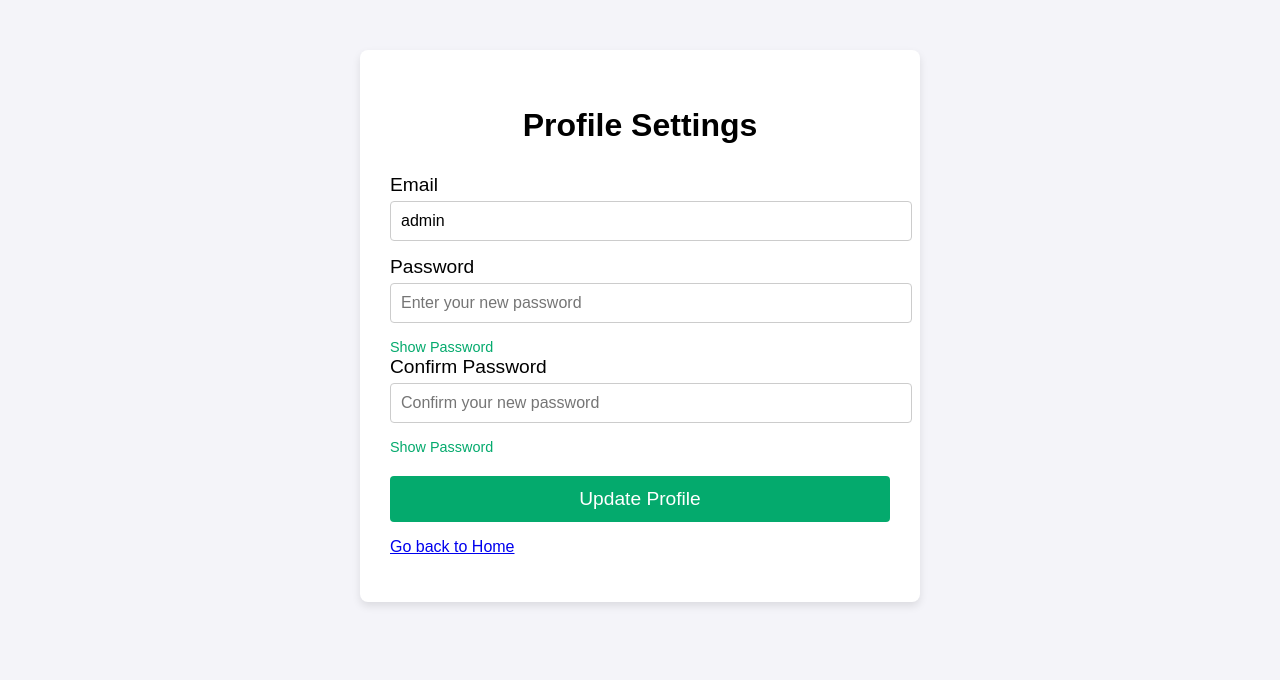
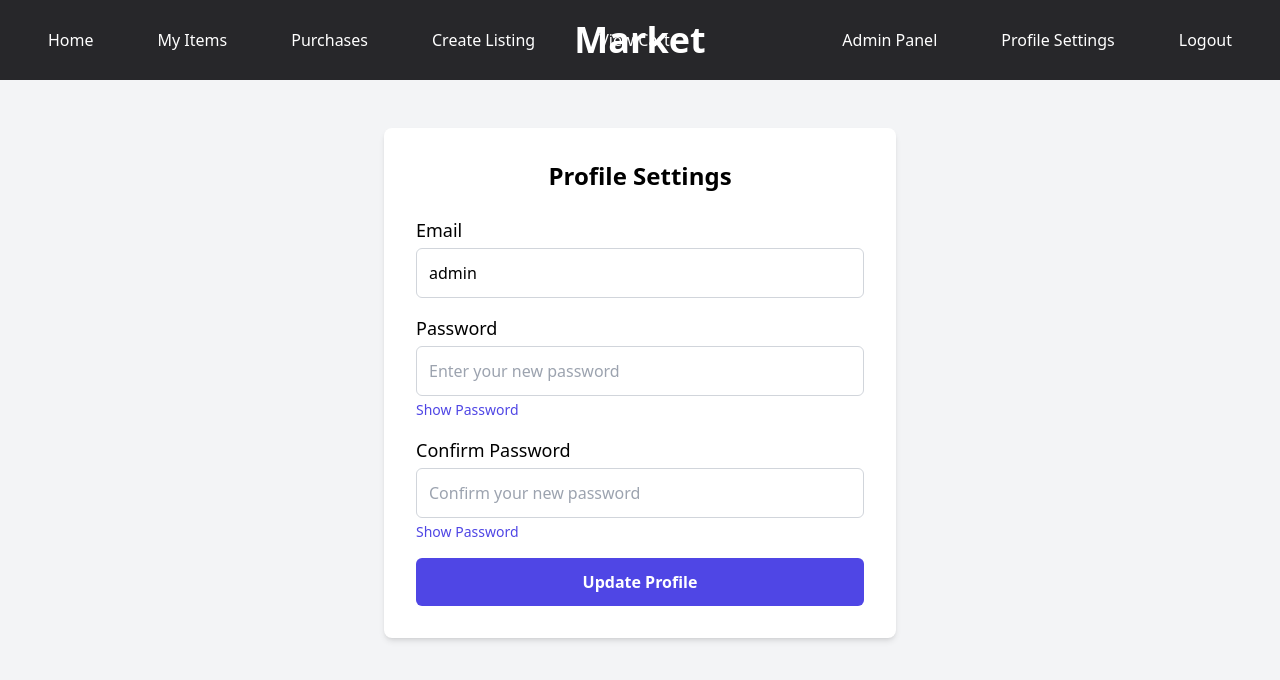
Before and after one commit to btfuhrma/CIS566-Market, a Django app: page /app_user/Item/profile-settings/ in a window 1280 px wide. Shown: the top 680 px of the page. Run offline with Django 5.2, Linux system fonts and the light colour scheme; a user stored in the database is signed in; some libraries are stand-ins or nearby versions.

Commit message:
fixed styling for new pages

```diff
--- a/Market/templates/Item/buy.html
+++ b/Market/templates/Item/buy.html
@@ -22,6 +22,10 @@
             <h1 class="text-4xl font-bold text-white absolute left-1/2 -translate-x-1/2">Market</h1>
             <div class="ml-auto flex space-x-8">
                 {% if user.is_authenticated %}
+                    {% if user.is_superuser and user.is_staff %}
+                        <a href="/admin/" class="text-white hover:text-gray-300 block px-4 py-2">Admin Panel</a>
+                    {% endif %}
+                    <a href="{% url 'profile_settings' %}" class="text-white hover:text-gray-300 block px-4 py-2">Profile Settings</a>
                     <a href="{% url 'logout' %}" class="text-white hover:text-gray-300 block px-4 py-2">Logout</a>
                 {% else %}
                     <a href="{% url 'loginPage' %}" class="text-white hover:text-gray-300 block px-4 py-2">Login</a>
--- a/Market/templates/Item/cart.html
+++ b/Market/templates/Item/cart.html
@@ -22,6 +22,10 @@
             <h1 class="text-4xl font-bold text-white absolute left-1/2 -translate-x-1/2">Market</h1>
             <div class="ml-auto flex space-x-8">
                 {% if user.is_authenticated %}
+                    {% if user.is_superuser and user.is_staff %}
+                        <a href="/admin/" class="text-white hover:text-gray-300 block px-4 py-2">Admin Panel</a>
+                    {% endif %}
+                    <a href="{% url 'profile_settings' %}" class="text-white hover:text-gray-300 block px-4 py-2">Profile Settings</a>
                     <a href="{% url 'logout' %}" class="text-white hover:text-gray-300 block px-4 py-2">Logout</a>
                 {% else %}
                     <a href="{% url 'loginPage' %}" class="text-white hover:text-gray-300 block px-4 py-2">Login</a>
--- a/Market/templates/Item/confirmation.html
+++ b/Market/templates/Item/confirmation.html
@@ -23,6 +23,10 @@
             <h1 class="text-4xl font-bold text-white absolute left-1/2 -translate-x-1/2">Market</h1>
             <div class="ml-auto flex space-x-8">
                 {% if user.is_authenticated %}
+                    {% if user.is_superuser and user.is_staff %}
+                        <a href="/admin/" class="text-white hover:text-gray-300 block px-4 py-2">Admin Panel</a>
+                    {% endif %}
+                    <a href="{% url 'profile_settings' %}" class="text-white hover:text-gray-300 block px-4 py-2">Profile Settings</a>
                     <a href="{% url 'logout' %}" class="text-white hover:text-gray-300 block px-4 py-2">Logout</a>
                 {% else %}
                     <a href="{% url 'loginPage' %}" class="text-white hover:text-gray-300 block px-4 py-2">Login</a>
--- a/Market/templates/Item/createItem.html
+++ b/Market/templates/Item/createItem.html
@@ -23,6 +23,10 @@
             <h1 class="text-4xl font-bold text-white absolute left-1/2 -translate-x-1/2">Market</h1>
             <div class="ml-auto flex space-x-8">
                 {% if user.is_authenticated %}
+                    {% if user.is_superuser and user.is_staff %}
+                        <a href="/admin/" class="text-white hover:text-gray-300 block px-4 py-2">Admin Panel</a>
+                    {% endif %}
+                    <a href="{% url 'profile_settings' %}" class="text-white hover:text-gray-300 block px-4 py-2">Profile Settings</a>
                     <a href="{% url 'logout' %}" class="text-white hover:text-gray-300 block px-4 py-2">Logout</a>
                 {% else %}
                     <a href="{% url 'loginPage' %}" class="text-white hover:text-gray-300 block px-4 py-2">Login</a>
--- a/Market/templates/Item/index.html
+++ b/Market/templates/Item/index.html
@@ -26,6 +26,7 @@
                     {% if user.is_superuser and user.is_staff %}
                         <a href="/admin/" class="text-white hover:text-gray-300 block px-4 py-2">Admin Panel</a>
                     {% endif %}
+                    <a href="{% url 'profile_settings' %}" class="text-white hover:text-gray-300 block px-4 py-2">Profile Settings</a>
                     <a href="{% url 'logout' %}" class="text-white hover:text-gray-300 block px-4 py-2">Logout</a>
                 {% else %}
                     <a href="{% url 'loginPage' %}" class="text-white hover:text-gray-300 block px-4 py-2">Login</a>
@@ -49,9 +50,6 @@
             </form>
         </div>
     </div>
-    <form action="{% url 'profile_settings' %}" method="get">
-        <button type="submit" class="text-white hover:text-gray-300 block px-4 py-2 bg-blue-500 rounded hover:bg-blue-600">Profile Settings</button>
-
     <div class="w-full">
         <div class="w-[100%] justify-center text-center my-6">
             <h1 class="text-xl font-bold">Recently Added Items</h1>
--- a/Market/templates/Item/myItems.html
+++ b/Market/templates/Item/myItems.html
@@ -22,6 +22,10 @@
             <h1 class="text-4xl font-bold text-white absolute left-1/2 -translate-x-1/2">Market</h1>
             <div class="ml-auto flex space-x-8">
                 {% if user.is_authenticated %}
+                    {% if user.is_superuser and user.is_staff %}
+                        <a href="/admin/" class="text-white hover:text-gray-300 block px-4 py-2">Admin Panel</a>
+                    {% endif %}
+                    <a href="{% url 'profile_settings' %}" class="text-white hover:text-gray-300 block px-4 py-2">Profile Settings</a>
                     <a href="{% url 'logout' %}" class="text-white hover:text-gray-300 block px-4 py-2">Logout</a>
                 {% else %}
                     <a href="{% url 'loginPage' %}" class="text-white hover:text-gray-300 block px-4 py-2">Login</a>
--- a/Market/templates/Item/purchases.html
+++ b/Market/templates/Item/purchases.html
@@ -22,6 +22,10 @@
             <h1 class="text-4xl font-bold text-white absolute left-1/2 -translate-x-1/2">Market</h1>
             <div class="ml-auto flex space-x-8">
                 {% if user.is_authenticated %}
+                    {% if user.is_superuser and user.is_staff %}
+                        <a href="/admin/" class="text-white hover:text-gray-300 block px-4 py-2">Admin Panel</a>
+                    {% endif %}
+                    <a href="{% url 'profile_settings' %}" class="text-white hover:text-gray-300 block px-4 py-2">Profile Settings</a>
                     <a href="{% url 'logout' %}" class="text-white hover:text-gray-300 block px-4 py-2">Logout</a>
                 {% else %}
                     <a href="{% url 'loginPage' %}" class="text-white hover:text-gray-300 block px-4 py-2">Login</a>
--- a/Market/templates/Item/search.html
+++ b/Market/templates/Item/search.html
@@ -22,6 +22,10 @@
             <h1 class="text-4xl font-bold text-white absolute left-1/2 -translate-x-1/2">Market</h1>
             <div class="ml-auto flex space-x-8">
                 {% if user.is_authenticated %}
+                    {% if user.is_superuser and user.is_staff %}
+                        <a href="/admin/" class="text-white hover:text-gray-300 block px-4 py-2">Admin Panel</a>
+                    {% endif %}
+                    <a href="{% url 'profile_settings' %}" class="text-white hover:text-gray-300 block px-4 py-2">Profile Settings</a>
                     <a href="{% url 'logout' %}" class="text-white hover:text-gray-300 block px-4 py-2">Logout</a>
                 {% else %}
                     <a href="{% url 'loginPage' %}" class="text-white hover:text-gray-300 block px-4 py-2">Login</a>
--- a/Market/templates/app_user/profile_settings.html
+++ b/Market/templates/app_user/profile_settings.html
@@ -3,88 +3,71 @@
 <head>
     <meta charset="UTF-8">
     <meta name="viewport" content="width=device-width, initial-scale=1.0">
+    <script src="https://cdn.tailwindcss.com"></script>
     <title>Profile Settings</title>
-    <style>
-        body {
-            font-family: Arial, sans-serif;
-            background-color: #f4f4f9;
-            margin: 0;
-            padding: 0;
-        }
-        .container {
-            max-width: 500px;
-            margin: 50px auto;
-            padding: 30px;
-            background-color: white;
-            border-radius: 8px;
-            box-shadow: 0 4px 8px rgba(0, 0, 0, 0.1);
-        }
-        h2 {
-            font-size: 2rem;
-            text-align: center;
-            margin-bottom: 30px;
-        }
-        label {
-            font-size: 1.2rem;
-            display: block;
-            margin-bottom: 5px;
-        }
-        input[type="email"], input[type="password"] {
-            width: 100%;
-            padding: 10px;
-            font-size: 1rem;
-            margin-bottom: 15px;
-            border: 1px solid #ccc;
-            border-radius: 4px;
-        }
-        button {
-            width: 100%;
-            padding: 12px;
-            background-color: #04AA6D;
-            color: white;
-            border: none;
-            border-radius: 4px;
-            font-size: 1.2rem;
-            cursor: pointer;
-            margin-top: 20px;
-        }
-        button:hover {
-            background-color: #45a049;
-        }
-        .password-toggle {
-            cursor: pointer;
-            color: #04AA6D;
-            font-size: 0.9rem;
-        }
-    </style>
 </head>
-<body>
+<body class="bg-gray-100 font-sans">
+    <div class="w-full bg-zinc-800 h-20 flex justify-between items-center px-8">
+        <nav class="flex items-center w-full">
+            <div class="flex space-x-8">
+                <a href="{% url 'index' %}" class="text-white hover:text-gray-300 px-4 py-2">Home</a>
+                <a href="{% url 'myItems' %}" class="text-white hover:text-gray-300 px-4 py-2">My Items</a>
+                <a href="{% url 'purchases' %}" class="text-white hover:text-gray-300 px-4 py-2">Purchases</a>
+                <a href="{% url 'createItem' %}" class="text-white hover:text-gray-300 px-4 py-2">Create Listing</a>
+                <a href="{% url 'viewCart' %}" class="text-white hover:text-gray-300 px-4 py-2">View Cart</a>
+            </div>
+            <h1 class="text-4xl font-bold text-white absolute left-1/2 -translate-x-1/2">Market</h1>
+            <div class="ml-auto flex space-x-8">
+                {% if user.is_authenticated %}
+                    {% if user.is_superuser and user.is_staff %}
+                        <a href="/admin/" class="text-white hover:text-gray-300 px-4 py-2">Admin Panel</a>
+                    {% endif %}
+                    <a href="{% url 'profile_settings' %}" class="text-white hover:text-gray-300 px-4 py-2">Profile Settings</a>
+                    <a href="{% url 'logout' %}" class="text-white hover:text-gray-300 px-4 py-2">Logout</a>
+                {% else %}
+                    <a href="{% url 'loginPage' %}" class="text-white hover:text-gray-300 px-4 py-2">Login</a>
+                {% endif %}
+            </div>
+        </nav>
+    </div>
 
-    <div class="container">
-        <h2>Profile Settings</h2>
+    <div class="max-w-lg mx-auto mt-12 bg-white p-8 rounded-lg shadow-md">
+        <h2 class="text-2xl font-bold text-center mb-6">Profile Settings</h2>
 
-        <form method="POST">
+        <form method="POST" class="space-y-4">
             {% csrf_token %}
 
-            <label for="email">Email</label>
-            <input type="email" name="email" id="email" value="{{ user.email }}" required>
+            <div>
+                <label for="email" class="block text-lg font-medium mb-1">Email</label>
+                <input type="email" name="email" id="email" value="{{ user.email }}"
+                    class="w-full p-3 border border-gray-300 rounded-md focus:outline-none focus:ring focus:ring-indigo-300"
+                    required>
+            </div>
 
-            <label for="password">Password</label>
-            <input type="password" name="password" id="password" placeholder="Enter your new password" required>
-            <span class="password-toggle" onclick="togglePasswordVisibility('password')">Show Password</span>
+            <div>
+                <label for="password" class="block text-lg font-medium mb-1">Password</label>
+                <input type="password" name="password" id="password" placeholder="Enter your new password"
+                    class="w-full p-3 border border-gray-300 rounded-md focus:outline-none focus:ring focus:ring-indigo-300"
+                    required>
+                <span class="text-indigo-600 cursor-pointer text-sm mt-1 block" onclick="togglePasswordVisibility('password')">Show Password</span>
+            </div>
 
-            <label for="confirm_password">Confirm Password</label>
-            <input type="password" name="confirm_password" id="confirm_password" placeholder="Confirm your new password" required>
-            <span class="password-toggle" onclick="togglePasswordVisibility('confirm_password')">Show Password</span>
+            <div>
+                <label for="confirm_password" class="block text-lg font-medium mb-1">Confirm Password</label>
+                <input type="password" name="confirm_password" id="confirm_password" placeholder="Confirm your new password"
+                    class="w-full p-3 border border-gray-300 rounded-md focus:outline-none focus:ring focus:ring-indigo-300"
+                    required>
+                <span class="text-indigo-600 cursor-pointer text-sm mt-1 block" onclick="togglePasswordVisibility('confirm_password')">Show Password</span>
+            </div>
 
-            <button type="submit">Update Profile</button>
+            <button type="submit"
+                class="w-full py-3 bg-indigo-600 text-white font-semibold rounded-md hover:bg-indigo-700 transition">
+                Update Profile
+            </button>
         </form>
-
-        <p><a href="{% url 'index' %}">Go back to Home</a></p>
     </div>
 
     <script>
-
         function togglePasswordVisibility(passwordFieldId) {
             var passwordField = document.getElementById(passwordFieldId);
             if (passwordField.type === "password") {
@@ -94,6 +77,5 @@
             }
         }
     </script>
-
 </body>
 </html>
```
Also changed, not shown: Market/templates/Item/showItem.html (+25 -1 lines), Market/templates/app_user/forgot_password.html (+47 -88 lines), Market/db.sqlite3.
